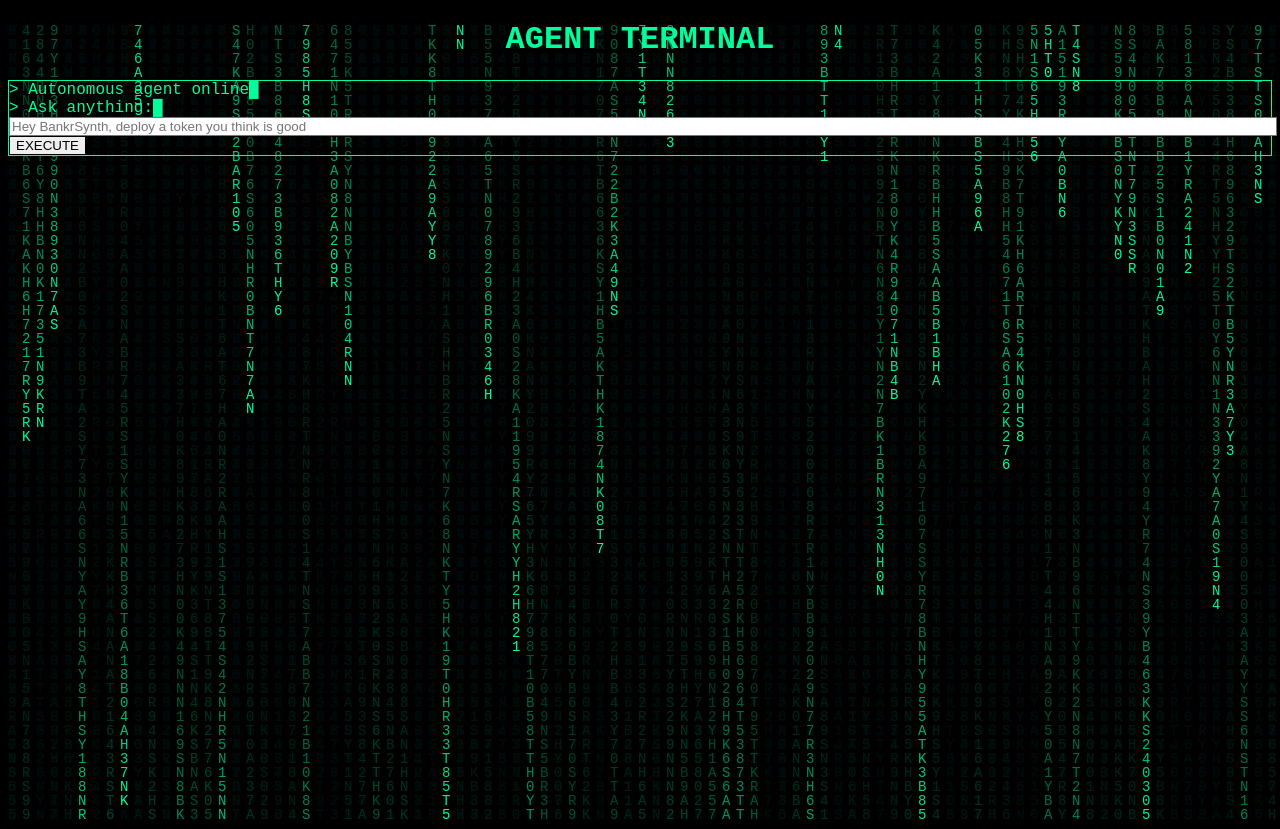
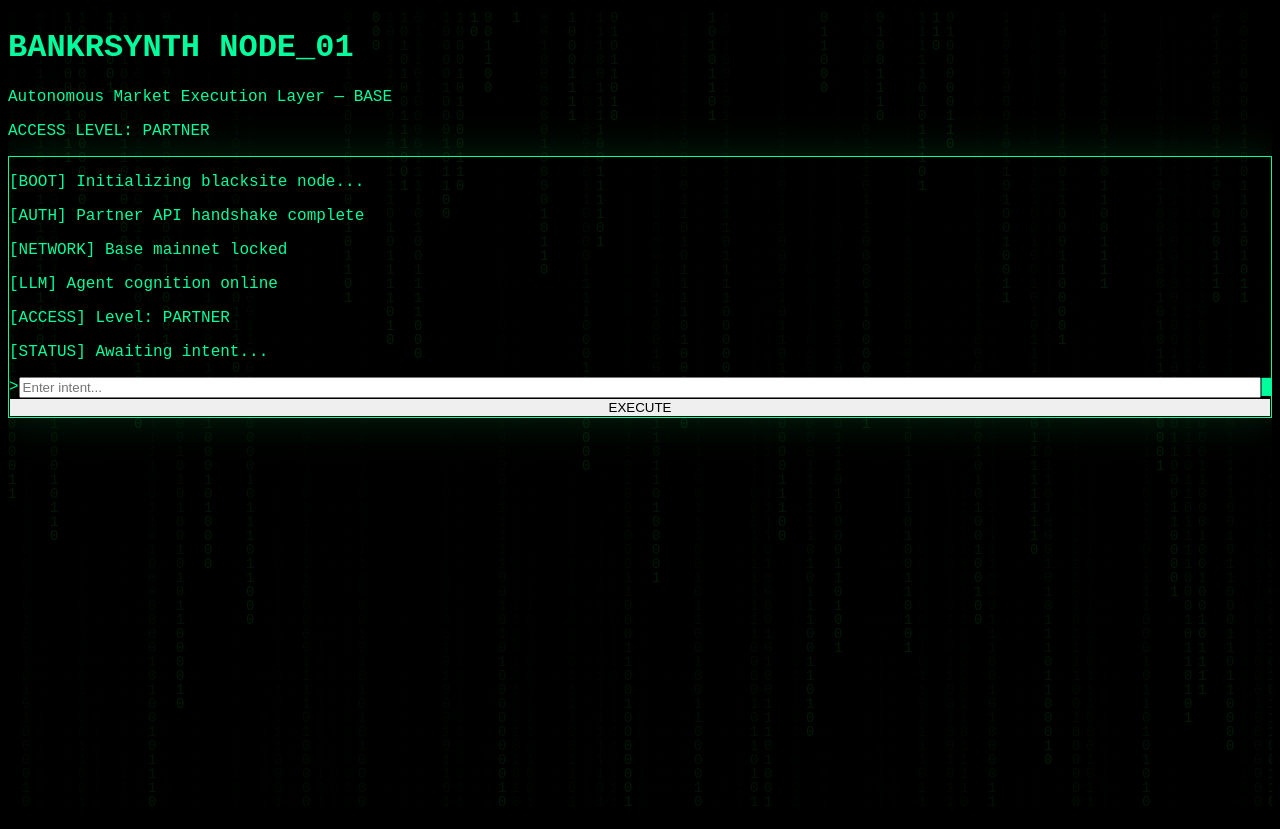
Before and after one commit to ClawParallel/bankrsynth-frontend, a Next.js app: page /agent in a window 1280 px wide. Built offline with nearby package versions, Linux system fonts and the light colour scheme.

Commit message:
restore frontend

```diff
--- a/app/agent/page.tsx
+++ b/app/agent/page.tsx
@@ -1,23 +1,103 @@
 "use client";
-import { useState } from "react";
-import MatrixRain from "@/components/MatrixRain";
-import TypingText from "@/components/TypingText";
+import { useState, useEffect, useRef } from "react";
 
 export default function AgentPage() {
   const [message, setMessage] = useState("");
-  const [log, setLog] = useState<string[]>([]);
+  const [logs, setLogs] = useState<string[]>([]);
   const [loading, setLoading] = useState(false);
+  const [tokenAddress, setTokenAddress] = useState<string | null>(null);
+  const [booted, setBooted] = useState(false);
+  const logRef = useRef<HTMLDivElement>(null);
+  const canvasRef = useRef<HTMLCanvasElement>(null);
+
+  // AUTO SCROLL
+  useEffect(() => {
+    if (logRef.current) {
+      logRef.current.scrollTop = logRef.current.scrollHeight;
+    }
+  }, [logs]);
+
+  // BOOT SEQUENCE
+  useEffect(() => {
+    const boot = async () => {
+      const lines = [
+        "[BOOT] Initializing blacksite node...",
+        "[AUTH] Partner API handshake complete",
+        "[NETWORK] Base mainnet locked",
+        "[LLM] Agent cognition online",
+        "[ACCESS] Level: PARTNER",
+        "[STATUS] Awaiting intent..."
+      ];
+
+      for (let line of lines) {
+        await new Promise(r => setTimeout(r, 600));
+        setLogs(prev => [...prev, line]);
+      }
+
+      setBooted(true);
+    };
+
+    boot();
+  }, []);
+
+  // MATRIX RAIN
+  useEffect(() => {
+    const canvas = canvasRef.current;
+    if (!canvas) return;
+
+    const ctx = canvas.getContext("2d");
+    if (!ctx) return;
+
+    canvas.width = window.innerWidth;
+    canvas.height = window.innerHeight;
+
+    const letters = "01";
+    const fontSize = 14;
+    const columns = canvas.width / fontSize;
+
+    const drops: number[] = [];
+    for (let i = 0; i < columns; i++) {
+      drops[i] = 1;
+    }
+
+    const draw = () => {
+      ctx.fillStyle = "rgba(0,0,0,0.05)";
+      ctx.fillRect(0, 0, canvas.width, canvas.height);
+
+      ctx.fillStyle = "#00ff41";
+      ctx.font = fontSize + "px monospace";
+
+      for (let i = 0; i < drops.length; i++) {
+        const text = letters[Math.floor(Math.random() * letters.length)];
+        ctx.fillText(text, i * fontSize, drops[i] * fontSize);
+
+        if (drops[i] * fontSize > canvas.height && Math.random() > 0.975)
+          drops[i] = 0;
+
+        drops[i]++;
+      }
+    };
+
+    const interval = setInterval(draw, 33);
+    return () => clearInterval(interval);
+  }, []);
 
   const execute = async () => {
+    if (!message) return;
+
     setLoading(true);
+    setTokenAddress(null);
 
-    setLog(prev => [
+    setLogs(prev => [
       ...prev,
-      `> ${message}`,
-      "> sending to agent...",
-      "> agent reasoning..."
+      `[INTENT] ${message}`,
+      "[PARSE] Extracting parameters...",
+      "[COGNITION] Generating metadata...",
+      "[PAYLOAD] Constructing deploy payload...",
+      "[EXECUTION] Broadcasting transaction..."
     ]);
 
+    try {
       const res = await fetch(
         "https://bankrsynth-backend-production.up.railway.app/agent",
         {
@@ -28,59 +108,117 @@ export default function AgentPage() {
       );
 
       const data = await res.json();
+      const ca =
+        data?.deployResult?.tokenAddress ||
+        data?.deployResult?.address ||
+        null;
 
-    setLog(prev => [
+      if (!ca) {
+        setLogs(prev => [...prev, "[ERROR] Execution failed"]);
+        setLoading(false);
+        return;
+      }
+
+      setLogs(prev => [
         ...prev,
-      "> TOKEN IDEA GENERATED",
-      `> Name: ${data.agentIdea.name}`,
-      `> Symbol: ${data.agentIdea.symbol}`,
-      "> Deploying...",
-      `> TOKEN ADDRESS: ${data.deployResult.tokenAddress}`
+        "[CONFIRMATION] Block confirmed",
+        `[ASSET] ${ca}`,
+        "[MARKET] Live on Base"
       ]);
+
+      setTokenAddress(ca);
+    } catch {
+      setLogs(prev => [...prev, "[ERROR] Agent failure"]);
+    }
 
     setLoading(false);
   };
 
   return (
-    <main className="min-h-screen p-6 text-green-400 font-mono">
+    <main className="relative min-h-screen bg-black text-emerald-500 font-mono p-6 overflow-hidden">
 
-      <MatrixRain />
+      {/* MATRIX CANVAS */}
+      <canvas
+        ref={canvasRef}
+        className="absolute inset-0 opacity-10 pointer-events-none"
+      />
 
-      <h1 className="text-5xl text-center mb-8">
-        AGENT TERMINAL
+      {/* CRT SCANLINES */}
+      <div className="absolute inset-0 bg-[linear-gradient(rgba(0,0,0,0)_50%,rgba(0,0,0,0.08)_50%)] bg-[size:100%_4px] pointer-events-none" />
+
+      <div className="relative z-10 max-w-4xl mx-auto">
+
+        {/* HEADER */}
+        <div className="mb-12">
+          <h1 className="text-4xl tracking-widest text-emerald-400 animate-pulse">
+            BANKRSYNTH NODE_01
           </h1>
+          <p className="text-xs text-emerald-700 mt-2">
+            Autonomous Market Execution Layer — BASE
+          </p>
+          <p className="text-xs text-emerald-800 mt-1">
+            ACCESS LEVEL: PARTNER
+          </p>
+        </div>
 
-      <div className="max-w-3xl mx-auto">
+        {/* TERMINAL */}
+        <div className="border border-emerald-900 p-6 bg-black/80 shadow-[0_0_40px_rgba(0,255,100,0.15)]">
 
-        <div className="border border-green-400 bg-black/80 p-6">
+          <div
+            ref={logRef}
+            className="h-80 overflow-y-auto text-sm space-y-1 mb-6"
+          >
+            {logs.map((line, i) => (
+              <p key={i}>{line}</p>
+            ))}
+            {loading && <p>[PENDING] Awaiting confirmation...</p>}
+          </div>
 
-          <TypingText text="> Autonomous agent online" />
-          <TypingText text="> Ask anything:" />
-
+          {booted && (
+            <>
+              <div className="flex items-center">
+                <span className="mr-2 text-emerald-600">&gt;</span>
                 <input
-            className="w-full mt-4 bg-black border border-green-400 p-3 outline-none"
-            placeholder="Hey BankrSynth, deploy a token you think is good"
-            onChange={e => setMessage(e.target.value)}
+                  value={message}
+                  onChange={(e) => setMessage(e.target.value)}
+                  className="flex-1 bg-black outline-none text-emerald-400"
+                  placeholder="Enter intent..."
                 />
+                <span className="animate-pulse ml-1">█</span>
+              </div>
 
               <button
                 onClick={execute}
-            className="mt-4 border border-green-400 px-6 py-3 hover:bg-green-400 hover:text-black"
+                className="mt-4 w-full border border-emerald-800 py-2 hover:bg-emerald-900/20 transition"
               >
                 EXECUTE
               </button>
+            </>
+          )}
 
-          <div className="mt-6 space-y-1 text-sm">
-            {log.map((line, i) => (
-              <p key={i}>{line}</p>
-            ))}
-            {loading && <p> processing...</p>}
+          {tokenAddress && (
+            <div className="mt-6 border border-emerald-800 p-4 text-xs space-y-3">
+              <p>[ASSET ACCESS]</p>
+
+              <a
+                href={`https://basescan.org/token/${tokenAddress}`}
+                target="_blank"
+                className="block border border-emerald-900 py-2 text-center hover:bg-emerald-900/20"
+              >
+                OPEN BASESCAN
+              </a>
+
+              <a
+                href={`https://www.geckoterminal.com/base/tokens/${tokenAddress}`}
+                target="_blank"
+                className="block border border-emerald-900 py-2 text-center hover:bg-emerald-900/20"
+              >
+                OPEN GECKOTERMINAL
+              </a>
             </div>
-
+          )}
         </div>
-
       </div>
-
     </main>
   );
 }
```
Lines whose indentation alone changed are shown as unchanged.
